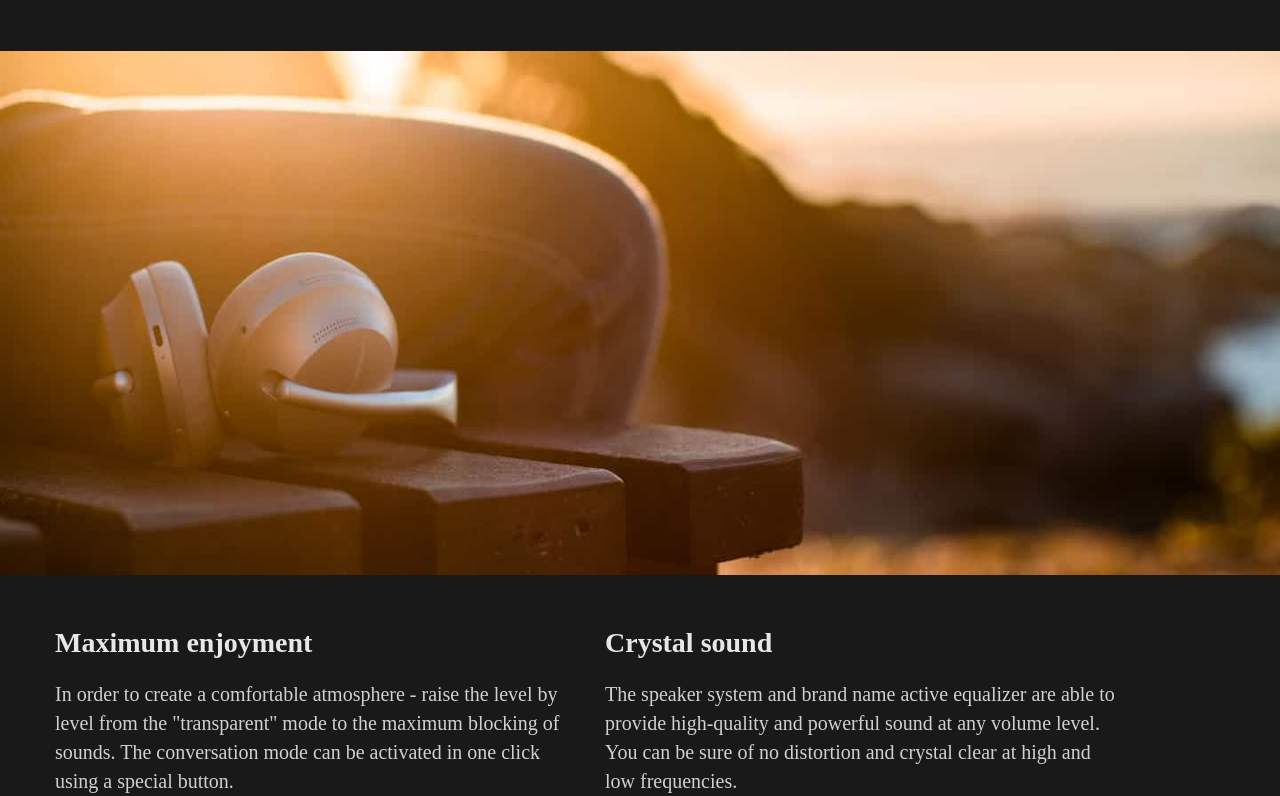
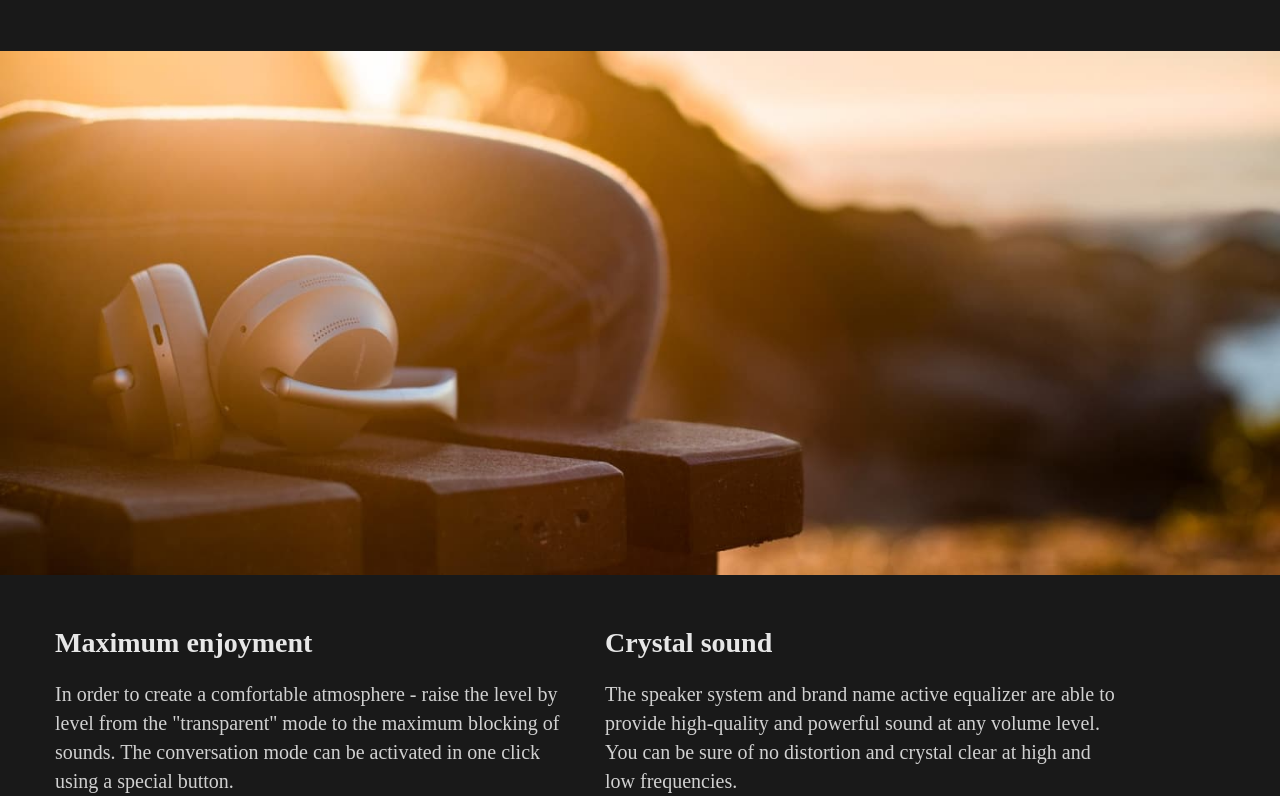
Before and after one commit to Chempik120/BOSE-HEADPHONES, a website built with Parcel: page src/index.html in a window 1280 px wide. Shown: the part 64-860 px from the top of the page. Built offline with nearby package versions, Linux system fonts and the light colour scheme.

Commit message:
Update luxury.html

```diff
--- a/src/partials/luxury.html
+++ b/src/partials/luxury.html
@@ -2,7 +2,14 @@
   <div class="conteiner-lux">
     <h2 class="lux-h2">THE LUXURY OF SILENCE</h2>
   </div>
-    <div><img src="../images/lux.jpg" alt="" class="img-lux">
+    <div>
+      <picture>
+        <source srcset="../images/lux1x-pc.jpg" media="(min-width:1440px)">
+        <source srcset="../images/lux2x-table.jpg" media="(min-width:768px)">
+        <source srcset="../images/lux3x-tel.jpg" media="(min-width:0px)">
+
+      <img src="../images/lux.jpg" alt="" class="img-lux">
+    </picture>
     </div>
     <div class="conteiner-lux">
     <ul class="lux-ul">
```
